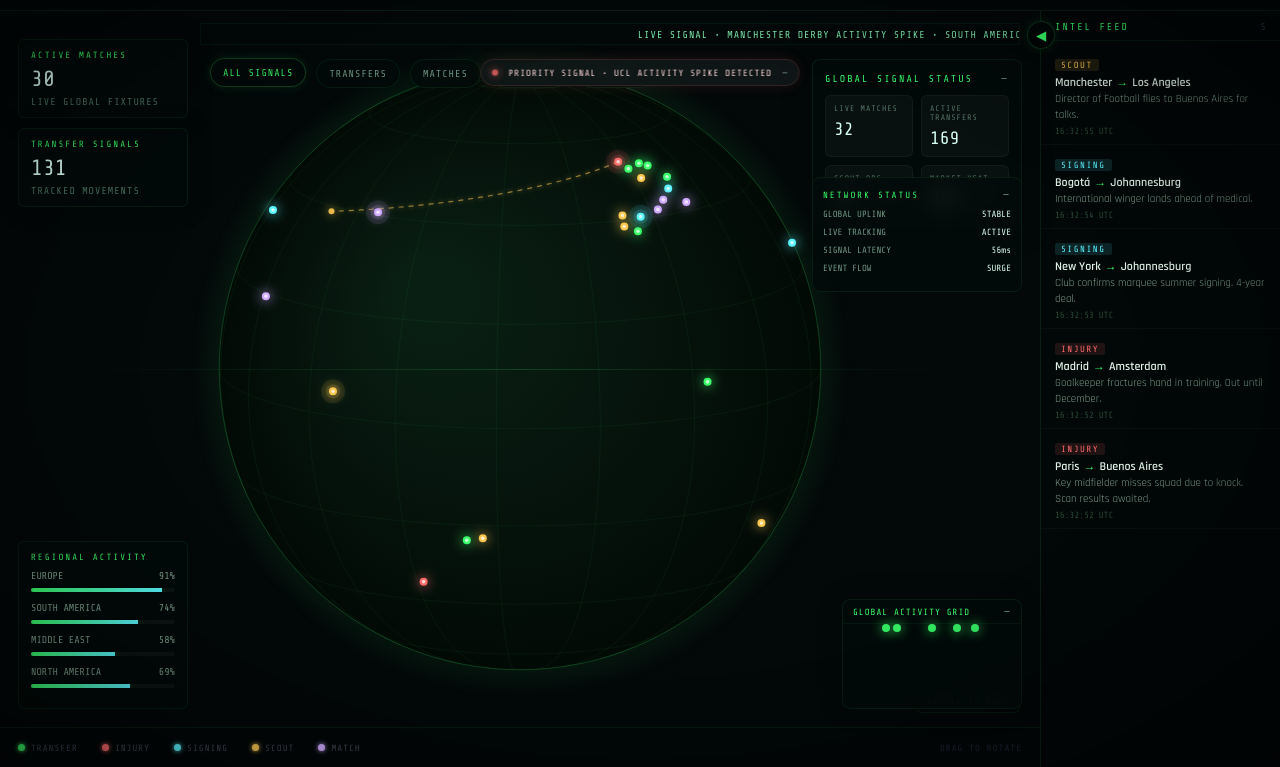
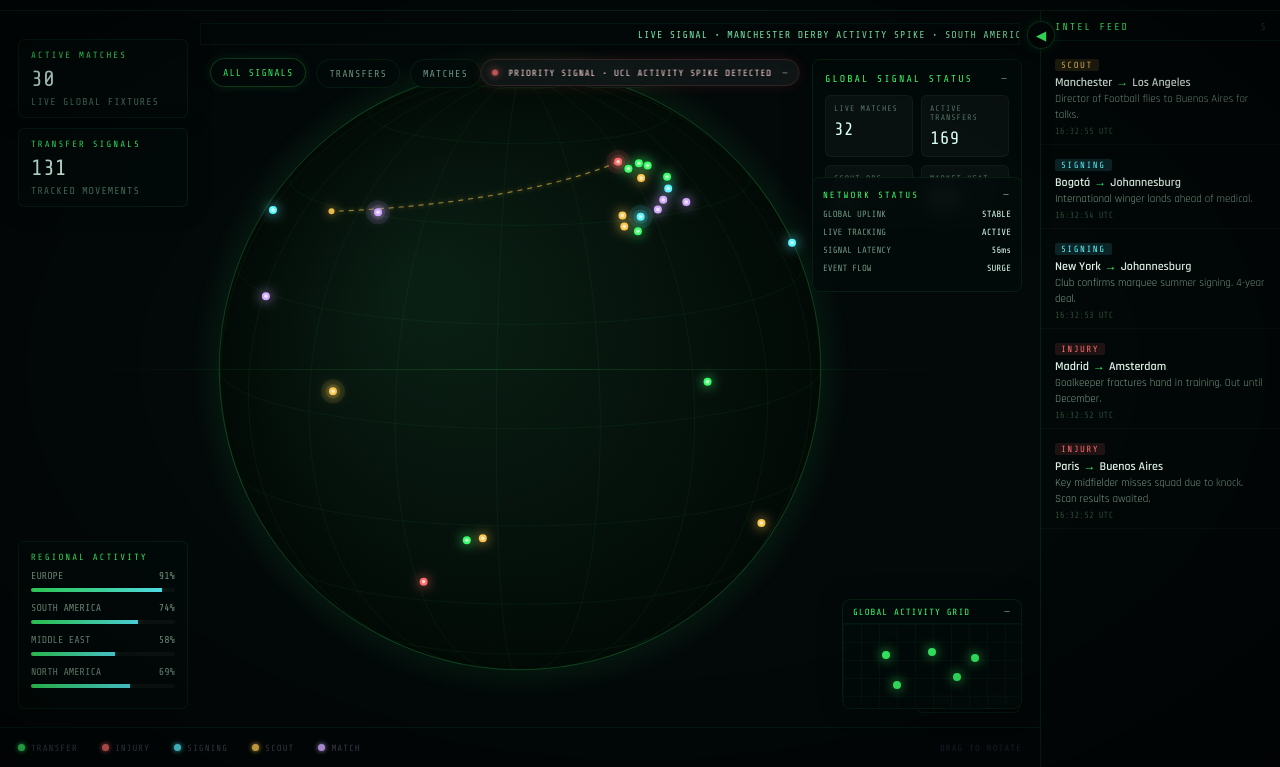
Before and after one commit to Quintex-exe/sportline, a plain HTML site: page index.html in a window 1280 px wide. Shown: the part 33-800 px from the top of the page. Drawn offline with nearby package versions, Linux system fonts and the light colour scheme.

Commit message:
Fix HTML structure by adding missing newline

```diff
--- a/index.html
+++ b/index.html
@@ -732,6 +732,19 @@
 
 .panel-collapsed .panel-body{
   display:none;
+}
+
+
+#intel-minimap .panel-body{
+  height:calc(100% - 24px);
+}
+
+#intel-minimap.panel-collapsed{
+  height:28px !important;
+}
+
+#intel-minimap .mini-grid{
+  height:100%;
 }
 
 </style>
```
